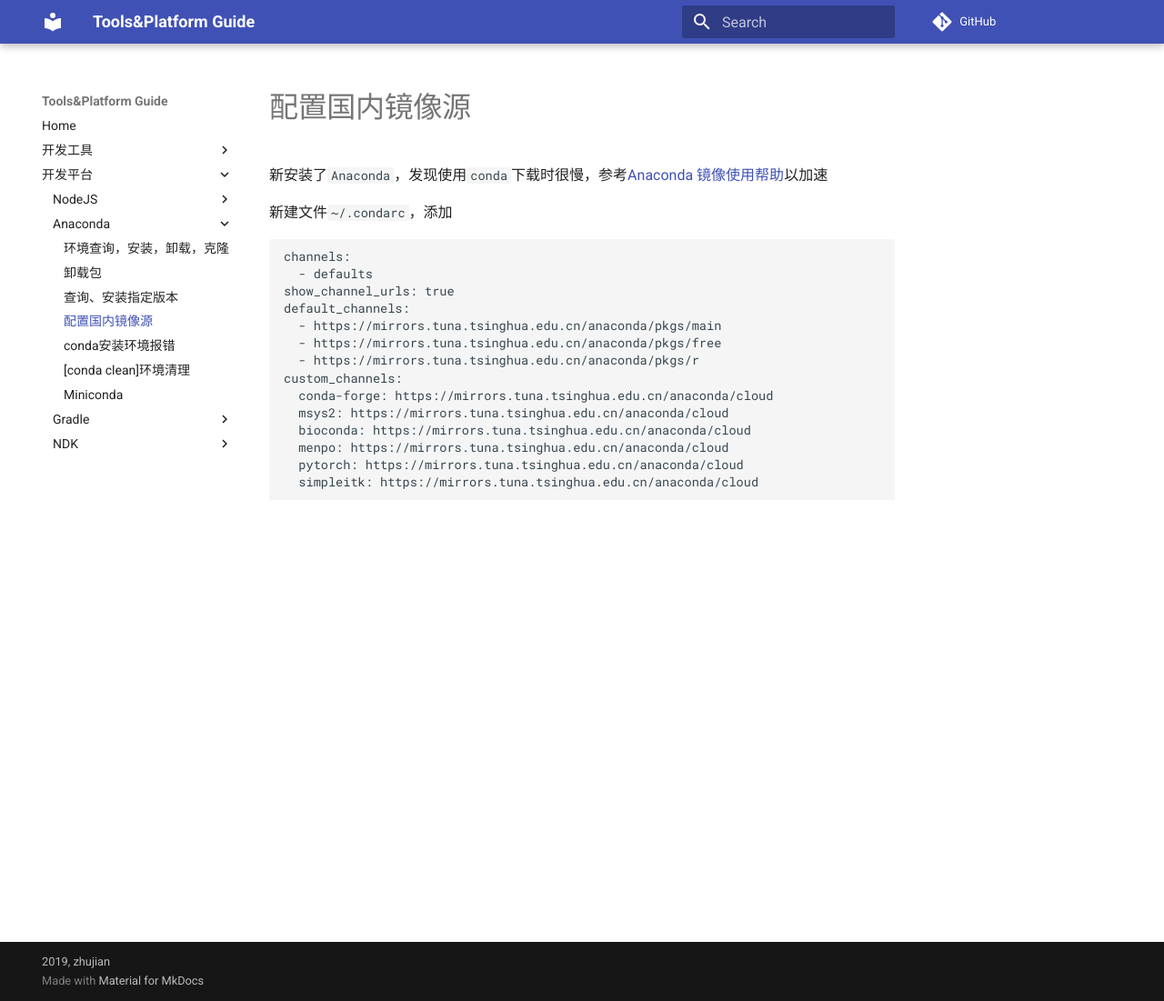
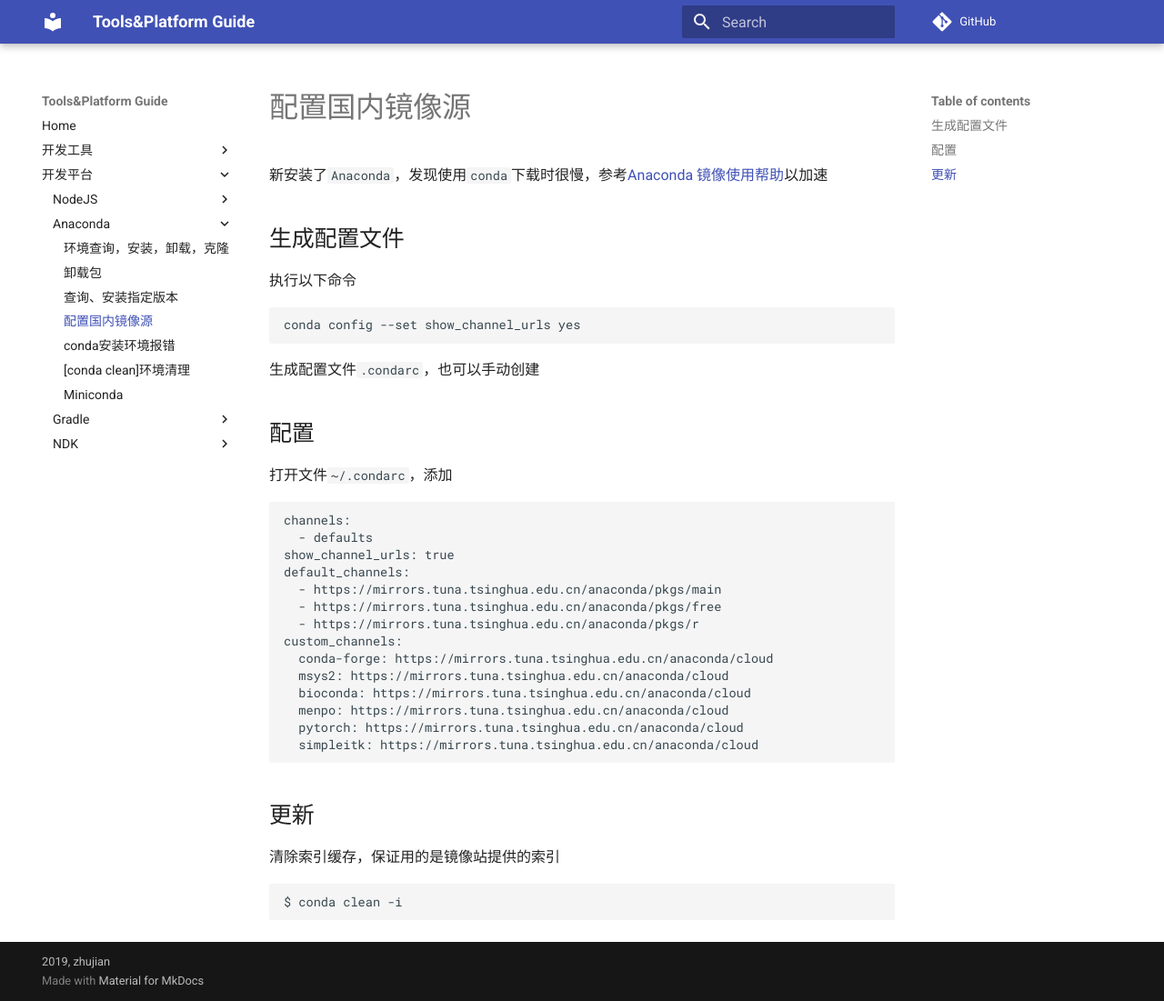
Before and after one commit to Document-Collection/tools-platform-guide, an MkDocs documentation site: the page built from docs/anaconda/配置国内镜像源.md, in a window 1280 px wide and 1101 px high. Shown: the whole window at 91% size. Built offline with MkDocs 1.6.1 and Material for MkDocs 9.7.7, drawn with Linux system fonts in a browser that asks for light colours; comment, search, counter and statistics services are not loaded.

Commit message:
docs(anaconda): 配置国内镜像源

````diff
--- a/docs/anaconda/配置国内镜像源.md
+++ b/docs/anaconda/配置国内镜像源.md
@@ -3,7 +3,19 @@
 
 新安装了`Anaconda`，发现使用`conda`下载时很慢，参考[Anaconda 镜像使用帮助](https://mirror.tuna.tsinghua.edu.cn/help/anaconda/)以加速
 
-新建文件`~/.condarc`，添加
+## 生成配置文件
+
+执行以下命令
+
+```
+conda config --set show_channel_urls yes
+```
+
+生成配置文件`.condarc`，也可以手动创建
+
+## 配置
+
+打开文件`~/.condarc`，添加
 
 ```
 channels:
@@ -21,3 +33,11 @@
   pytorch: https://mirrors.tuna.tsinghua.edu.cn/anaconda/cloud
   simpleitk: https://mirrors.tuna.tsinghua.edu.cn/anaconda/cloud
 ```
+
+## 更新
+
+清除索引缓存，保证用的是镜像站提供的索引
+
+```
+$ conda clean -i
+```
````
